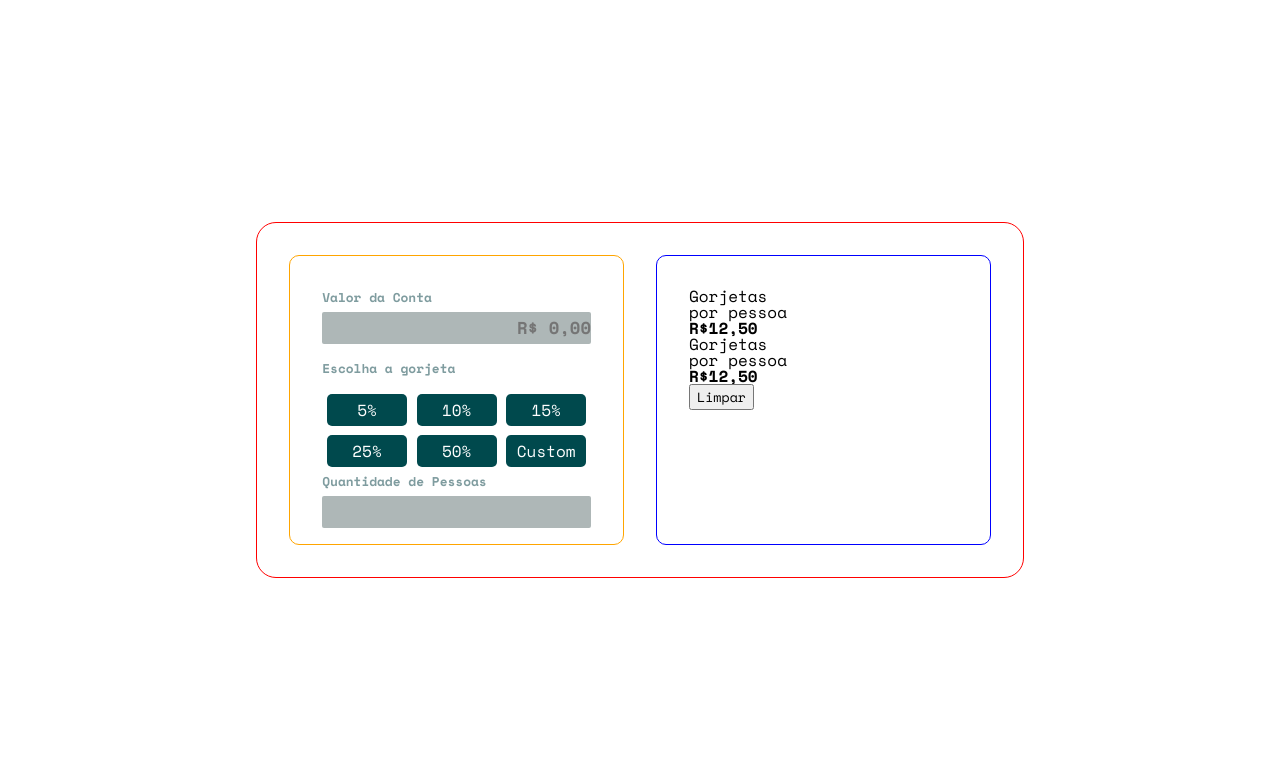
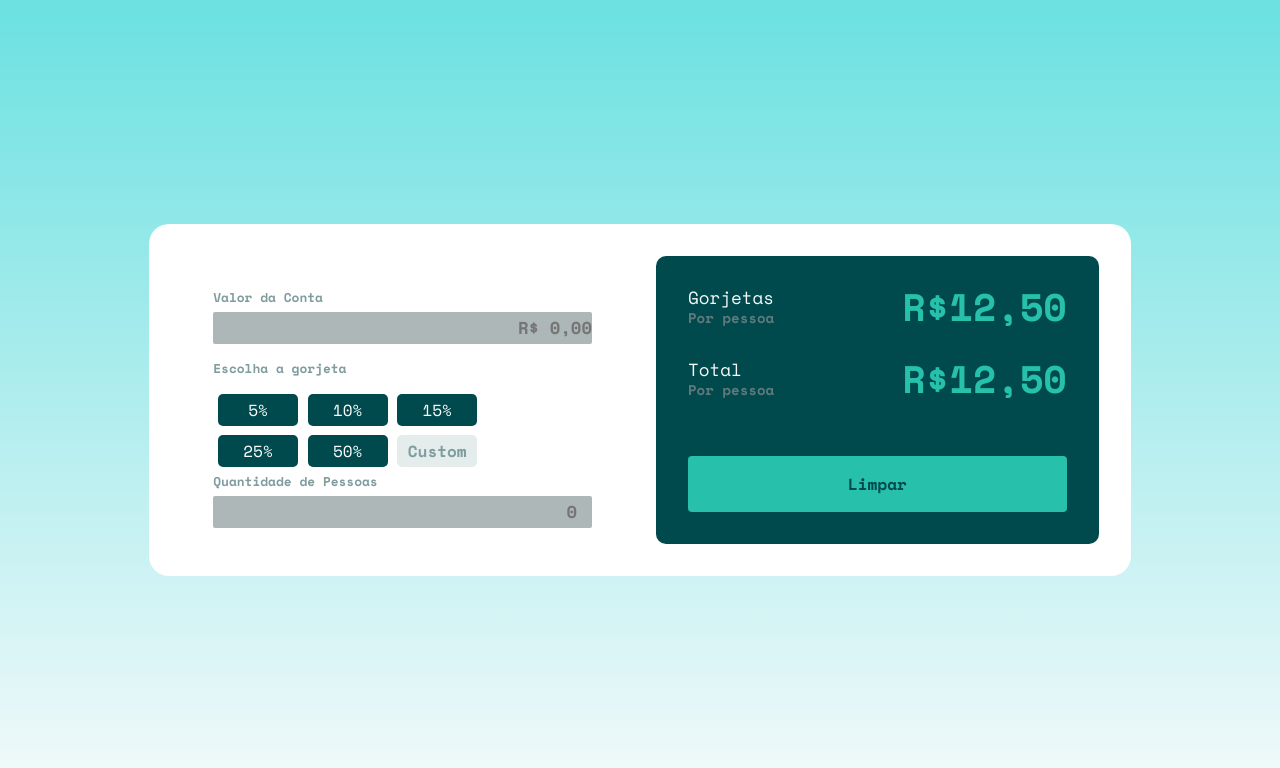
Before and after one commit to JeanLamego/CalculadoraDeGorgejetas, a plain HTML site: page index.html in a window 1280 px wide. Drawn offline with nearby package versions, Linux system fonts and the light colour scheme.

Commit message:
começando o js

```diff
--- a/css/style.css
+++ b/css/style.css
@@ -2,39 +2,35 @@
     font-family: 'Space Mono', monospace;
 }
 body {
-
+    background:linear-gradient(180deg,hsl(180, 66%, 65%), hsl(189, 41%, 97%) );
     display: flex;
     justify-content: center;
     align-items: center;
     height: 100vh;
+    max-width: 740vw;
+
 }
 .container-card{
-    border: 1px solid red;
+    background-color: hsl(0, 0%, 100%);
+
     border-radius: 20px;
     display: grid;
     grid-template-columns: 1fr 1fr;
     gap: 2em;
-    width: auto;
-    height: auto;
+ /*    width: auto;
+    height: auto; */
     margin: 0 auto;
     padding: 2em;
 }
 
 
 .bill, .results{
-    border: 1px solid orange;
+
     padding: 2em ;
     border-radius: 10px;
     height: 14em;
 }
 
-
-.results{
-
-    border: 1px solid blue;
-
-
-}
 .bill-title,.tip-title,.number-of-people-title{
     font-size: .8em;
     font-weight: 700;
@@ -54,7 +50,7 @@ body {
     font-size: 1.08em;
     color: hsl(183, 100%, 15%);
 }
-.tip-buttons{
+.tip-buttons, .tip-buttons-custom{
     background: hsl(183, 100%, 15%);
     color: white;
     width: 100%;
@@ -65,5 +61,60 @@ body {
     margin: .3em;
     font-size: 1em;
     outline: none;
+}
+
+.tip-buttons-custom{
+    background-color: hsl(180, 18%, 91%);
+    color:hsl(184, 14%, 56%);
+    font-weight: 700;
+}
+.tip-buttons:hover, .tip-buttons-custom:hover{
+    background-color:hsl(172, 67%, 45%);
+    color:hsl(183, 100%, 15%) ;
+    font-weight: 700;
+}
+
+.results{
+    display: flex;
+    flex-direction: column;
+    justify-content: space-between;
+    background-color: hsl(183, 100%, 15%);
+}
+.results h2{
+    font-size: 2.4em;
+    color: hsl(172, 67%, 45%);
+}
+
+.results-info {
+    display: flex;
+    flex-direction: column;
+    gap: 2em;
+}
+
+.tip-amount-title ,.total-title {
+    font-size: 1.1em;
+    color: hsl(189, 41%, 97%);
+    line-height: 1.1em;
+}
+.span {
+    font-size: .8em;
+    font-weight: 700;
+    color: hsl(186, 14%, 43%);
+}
+
+.tip-amount,.total {
+    display: flex;
+    justify-content: space-between;
 
 }
+
+.reset-button {
+    padding: 1em 10em;
+    background-color: hsl(172, 67%, 45%);
+    color: hsl(183, 100%, 15%);
+
+    border: none;
+    border-radius: 4px;
+    font-size: 1em;
+    font-weight: 700;
+}
--- a/index.html
+++ b/index.html
@@ -24,32 +24,35 @@
                <table>
                   <p class="tip-title">Escolha a gorjeta</p>
                   <tr>
-                            <td><button class="tip-buttons">5%</button></td>
-                            <td><button class="tip-buttons">10%</button></td>
-                            <td><button class="tip-buttons">15%</button></tr>
+                     <td><button class="tip-buttons" id="5%" onclick="calcularGorjeta()" value="">5%</button></td>
+                     <td><button class="tip-buttons" id="10%">10%</button></td>
+                     <td><button class="tip-buttons" id="15%">15%</button></tr>
                      </tr>
                      <tr>
-                                <td><button class="tip-buttons">25%</button></td>
-                                <td><button class="tip-buttons">50%</button></td>
-                                <td><button class="tip-buttons">Custom</button></td>
+                        <td><button class="tip-buttons" id="25%">25%</button></td>
+                        <td><button class="tip-buttons"id="50%">50%</button></td>
+                        <td><button class="tip-buttons-custom" id="custom-btn">Custom</button></td>
                      </tr>
                   </table>
                </div>
                <label for="number-of-people" class="number-of-people-title">Quantidade de Pessoas</label><br>
-                    <input type="text" id="number-of-people" class="number-of-people-input">
+               <input type="number" id="number-of-people" class="number-of-people-input" placeholder="0">
             </div>
 
          </div>
          <div class="results">
+            <div class="results-info">
                <div class="tip-amount">
-                    <p class="tip-amount-title">Gorjetas<br>por pessoa</p>
+                  <p class="tip-amount-title">Gorjetas<br><span class="span">Por pessoa</span></p>
                   <h2 class="tip-amount-result">R$12,50</h2>
                </div>
                <div class="total">
-                    <p class="total-title">Gorjetas<br>por pessoa</p>
+                  <p class="total-title">Total<br><span class="span">Por pessoa</span></p>
                   <h2 class="total-result">R$12,50</h2>
                </div>
-                <button class="reset-button">Limpar</button>
+            </div>
+               <button class="reset-button" id="reset-button">Limpar</button>
+
          </div>
 
       </div>
--- a/js/main.js
+++ b/js/main.js
@@ -0,0 +1,9 @@
+// function valorDaConta(){
+//     document.getElementById("bill").value;
+//     console.log(bill);
+// }
+
+function calcularGorjeta(){
+    var gorjeta = document.getElementById("bill").value;
+    alert("valor da conta" + gorjeta);
+}
```
Lines whose indentation alone changed are shown as unchanged.
